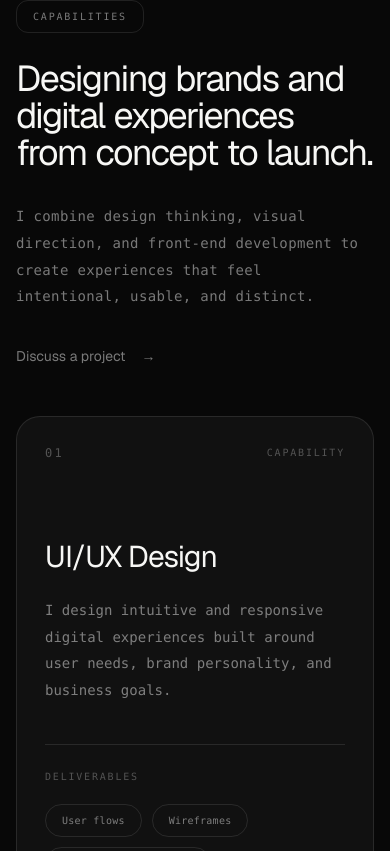
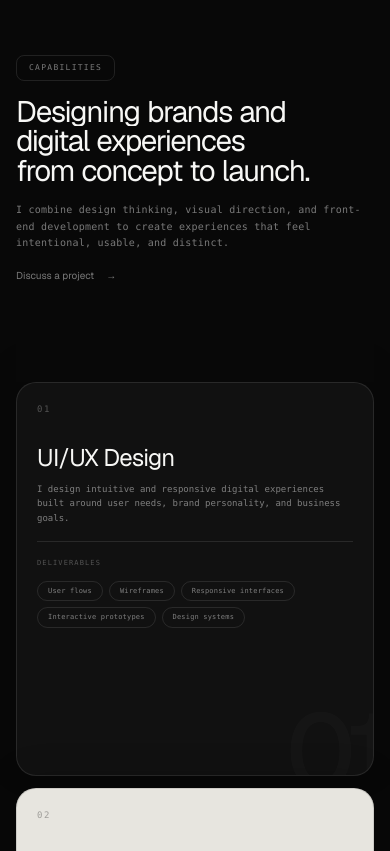
Before and after one commit to karllumabi/karl-portfolio, a Next.js app: page / in a window 390 px wide. Shown: the part 4173-5024 px from the top of the page. Built offline with nearby package versions, Linux system fonts and the light colour scheme.

Commit message:
Fix alternate portrait image path in AboutSection and enhance ServicesSection layout for better responsiveness

```diff
--- a/components/sections/AboutSection.tsx
+++ b/components/sections/AboutSection.tsx
@@ -14,7 +14,7 @@ import ExperienceItem, {
 const resumePath = "/files/Karl-Lumabi-Resume.pdf";
 
 const defaultPortrait = "/images/karl-about.png";
-const alternatePortrait = "/images/karl-about-hover.png";
+const alternatePortrait = "/images/karl-about-hover1.png";
 
 const experiences: Experience[] = [
   {
--- a/components/sections/ServicesSection.tsx
+++ b/components/sections/ServicesSection.tsx
@@ -1,3 +1,5 @@
+import type { CSSProperties } from "react";
+
 import Container from "../layout/Container";
 import AnimatedHeading from "../motion/AnimatedHeading";
 import MotionReveal from "../motion/MotionReveal";
@@ -59,14 +61,61 @@ export default function ServicesSection() {
   return (
     <section
       id="services"
-      className="scroll-mt-8 border-t border-[var(--border)] bg-[var(--page)] py-20 sm:py-28"
+      className="scroll-mt-8 overflow-visible border-t border-[var(--border)] bg-[var(--page)] py-10 lg:py-28"
     >
       <Container>
-        <div className="grid gap-12 lg:grid-cols-12 lg:gap-8">
-          <aside className="lg:col-span-5">
-            <div className="lg:sticky lg:top-8">
-              <MotionReveal y={20} duration={0.8}>
-                <span className="inline-flex rounded-xl border border-[var(--border)] px-4 py-2 font-mono text-[10px] uppercase tracking-[0.18em] text-[var(--muted)] sm:text-xs">
+        <div className="relative grid items-start overflow-visible lg:grid-cols-12 lg:gap-8">
+          {/*
+            MOBILE:
+            The sticky wrapper is one full viewport tall.
+            Its visible content occupies only the upper half.
+
+            DESKTOP:
+            It returns to the original left-column layout.
+          */}
+          <aside className="pointer-events-none col-start-1 row-start-1 self-stretch lg:pointer-events-auto lg:col-span-5 lg:col-start-auto lg:row-start-auto">
+            <div className="sticky top-0 z-40 h-svh lg:top-8 lg:h-[592px]">
+              <div className="pointer-events-auto flex h-[50svh] items-center bg-[var(--page)] pb-4 pt-3 lg:block lg:h-auto lg:bg-transparent lg:py-0">
+                <ServicesIntroduction />
+              </div>
+            </div>
+          </aside>
+
+          {/*
+            MOBILE:
+            The cards begin after the upper 50% of the screen.
+            They remain inside the lower half.
+
+            Both this card stack and the sticky introduction use
+            the same parent boundary, so Card 03 and the complete
+            introduction leave together.
+          */}
+          <div className="relative col-start-1 row-start-1 flex flex-col gap-3 overflow-visible pt-[50svh] lg:col-span-7 lg:col-start-auto lg:row-start-auto lg:gap-5 lg:pt-0">
+            {services.map((service, index) => (
+              <ServiceCard
+                key={service.number}
+                service={service}
+                index={index}
+              />
+            ))}
+
+            {/* Gives Card 03 time to remain fully visible */}
+            <div
+              aria-hidden="true"
+              className="h-[calc(50svh-28px)] sm:h-[calc(50svh-36px)] lg:h-[580px]"
+            />
+          </div>
+        </div>
+      </Container>
+    </section>
+  );
+}
+
+function ServicesIntroduction() {
+  return (
+    <div className="w-full">
+      <MotionReveal y={16} duration={0.8}>
+        <span className="inline-flex rounded-lg border border-[var(--border)] px-3 py-1.5 font-mono text-[8px] uppercase tracking-[0.16em] text-[var(--muted)] sm:rounded-xl sm:px-4 sm:py-2 sm:text-[10px] lg:text-xs">
           Capabilities
         </span>
       </MotionReveal>
@@ -79,21 +128,29 @@ export default function ServicesSection() {
         ]}
         delay={0.08}
         stagger={0.05}
-                className="mt-7 max-w-[650px] text-4xl font-normal leading-[1.02] tracking-[-0.045em] text-[var(--text)] sm:text-5xl lg:text-6xl"
+        className="mt-4 max-w-[650px] text-[clamp(1.75rem,7.6vw,2.4rem)] font-normal leading-[1.01] tracking-[-0.045em] text-[var(--text)] sm:mt-5 sm:text-[clamp(2.2rem,6.5vw,3.2rem)] lg:mt-7 lg:text-6xl"
       />
 
-              <MotionReveal delay={0.18} y={18} duration={0.75}>
-                <p className="mt-8 max-w-[540px] font-mono text-sm leading-[1.9] tracking-wide text-[var(--muted)] sm:text-base">
+      <MotionReveal
+        delay={0.18}
+        y={14}
+        duration={0.75}
+      >
+        <p className="mt-4 max-w-[540px] font-mono text-[9px] leading-[1.65] tracking-wide text-[var(--muted)] min-[390px]:text-[10px] sm:mt-5 sm:text-xs sm:leading-[1.75] lg:mt-8 lg:text-base lg:leading-[1.9]">
           I combine design thinking, visual direction, and front-end
           development to create experiences that feel intentional,
           usable, and distinct.
         </p>
       </MotionReveal>
 
-              <MotionReveal delay={0.26} y={18} duration={0.75}>
+      <MotionReveal
+        delay={0.26}
+        y={14}
+        duration={0.75}
+      >
         <a
           href="#contact"
-                  className="group mt-9 inline-flex items-center gap-4 text-sm text-[var(--muted)] hover:text-[var(--text)] sm:text-base"
+          className="group mt-4 inline-flex items-center gap-3 text-[10px] text-[var(--muted)] transition-colors duration-300 hover:text-[var(--text)] sm:mt-5 sm:text-xs lg:mt-9 lg:gap-4 lg:text-base"
         >
           Discuss a project
 
@@ -103,32 +160,122 @@ export default function ServicesSection() {
         </a>
       </MotionReveal>
     </div>
-          </aside>
+  );
+}
 
-          <div className="space-y-5 lg:col-span-7">
-            {services.map((service, index) => {
+function ServiceCard({
+  service,
+  index,
+}: {
+  service: Service;
+  index: number;
+}) {
   const isAccent = service.theme === "accent";
 
+  const cardStyle = {
+    /*
+      Mobile cards remain inside the lower half.
+
+      Card 01: 50svh + 8px
+      Card 02: 50svh + 18px
+      Card 03: 50svh + 28px
+
+      Card 03 bottom:
+      50svh + 28px + (50svh - 28px) = 100svh
+    */
+    "--card-top-mobile": `calc(50svh + ${8 + index * 10}px)`,
+    "--card-top-tablet": `calc(50svh + ${12 + index * 12}px)`,
+    "--card-top-desktop": `${32 + index * 16}px`,
+    zIndex: index + 1,
+  } as CSSProperties;
+
   return (
-                <MotionReveal
-                  key={service.number}
-                  delay={index * 0.1}
-                  y={30}
-                  duration={0.85}
-                  amount={0.12}
-                >
     <article
+      style={cardStyle}
       className={[
-                      "group relative min-h-[420px] overflow-hidden rounded-[24px] border p-7 transition-all duration-500 sm:rounded-[30px] sm:p-10 lg:min-h-[480px] lg:p-12",
+        "group sticky top-[var(--card-top-mobile)]",
+        "relative h-[calc(50svh-28px)] min-h-0 overflow-hidden rounded-[20px] border p-5",
+        "shadow-[0_-10px_36px_rgba(0,0,0,0.18)]",
+        "transition-[border-color,background-color,box-shadow] duration-700",
+        "ease-[cubic-bezier(0.22,1,0.36,1)]",
+
+        "sm:top-[var(--card-top-tablet)]",
+        "sm:h-[calc(50svh-36px)]",
+        "sm:rounded-[26px]",
+        "sm:p-7",
+
+        "lg:top-[var(--card-top-desktop)]",
+        "lg:h-[560px]",
+        "lg:min-h-[560px]",
+        "lg:rounded-[30px]",
+        "lg:p-12",
+        "lg:shadow-[0_-14px_50px_rgba(0,0,0,0.2)]",
+
         isAccent
-                        ? "border-[var(--accent-card-border)] bg-[var(--accent-card)] text-[var(--accent-card-text)]"
-                        : "border-[var(--border)] bg-[var(--surface)] text-[var(--text)] hover:border-[var(--border-strong)] hover:bg-[var(--surface-hover)]",
+          ? "border-[var(--accent-card-border)] bg-[var(--accent-card)] text-[var(--accent-card-text)] hover:shadow-[0_30px_80px_rgba(0,0,0,0.22)]"
+          : "border-[var(--border)] bg-[var(--surface)] text-[var(--text)] hover:border-[var(--border-strong)] hover:bg-[var(--surface-hover)] hover:shadow-[0_30px_80px_rgba(0,0,0,0.14)]",
       ].join(" ")}
     >
-                    <div className="flex items-start justify-between">
+      {/* Moving background glow */}
+      <div
+        aria-hidden="true"
+        className={[
+          "pointer-events-none absolute -right-32 -top-32 h-80 w-80 rounded-full blur-3xl",
+          "opacity-0 transition-all duration-1000",
+          "group-hover:-translate-x-12 group-hover:translate-y-12 group-hover:opacity-100",
+          isAccent
+            ? "bg-white/10"
+            : "bg-[var(--text)]/[0.04]",
+        ].join(" ")}
+      />
+
+      {/* Secondary glow */}
+      <div
+        aria-hidden="true"
+        className={[
+          "pointer-events-none absolute -bottom-40 -left-28 h-72 w-72 rounded-full blur-3xl",
+          "opacity-0 transition-all duration-1000 delay-100",
+          "group-hover:translate-x-12 group-hover:-translate-y-10 group-hover:opacity-100",
+          isAccent
+            ? "bg-black/10"
+            : "bg-[var(--text)]/[0.035]",
+        ].join(" ")}
+      />
+
+      {/* Animated top line */}
+      <div
+        aria-hidden="true"
+        className={[
+          "pointer-events-none absolute left-0 top-0 h-px w-full",
+          "origin-left scale-x-0 transition-transform duration-700",
+          "ease-[cubic-bezier(0.22,1,0.36,1)]",
+          "group-hover:scale-x-100",
+          isAccent
+            ? "bg-[var(--accent-card-text)]/50"
+            : "bg-[var(--text)]/50",
+        ].join(" ")}
+      />
+
+      {/* Light sweep */}
+      <div
+        aria-hidden="true"
+        className={[
+          "pointer-events-none absolute inset-y-0 -left-1/2 w-1/3 skew-x-[-18deg]",
+          "opacity-0 blur-xl transition-all duration-1000",
+          "group-hover:left-[120%] group-hover:opacity-100",
+          isAccent
+            ? "bg-gradient-to-r from-transparent via-white/15 to-transparent"
+            : "bg-gradient-to-r from-transparent via-white/10 to-transparent",
+        ].join(" ")}
+      />
+
+      {/* Card number */}
+      <div className="relative z-10">
         <p
           className={[
-                          "font-mono text-xs tracking-[0.2em]",
+            "font-mono text-[9px] tracking-[0.18em] sm:text-[10px] lg:text-xs",
+            "transition-transform duration-500",
+            "group-hover:translate-x-1",
             isAccent
               ? "text-[var(--accent-card-soft)]"
               : "text-[var(--muted-light)]",
@@ -136,27 +283,23 @@ export default function ServicesSection() {
         >
           {service.number}
         </p>
+      </div>
+
+      {/* Main content */}
+      <div className="relative z-10 mt-7 sm:mt-10 lg:mt-24">
+        <div className="overflow-hidden">
+          <h3 className="max-w-[620px] text-2xl font-normal leading-[1.05] tracking-[-0.035em] transition-transform duration-700 ease-[cubic-bezier(0.22,1,0.36,1)] group-hover:translate-x-2 sm:text-3xl lg:text-5xl">
+            {service.title}
+          </h3>
+        </div>
 
         <p
           className={[
-                          "font-mono text-[10px] uppercase tracking-[0.18em]",
-                          isAccent
-                            ? "text-[var(--accent-card-soft)]"
-                            : "text-[var(--muted-light)]",
-                        ].join(" ")}
-                      >
-                        Capability
-                      </p>
-                    </div>
-
-                    <div className="mt-20 sm:mt-24 lg:mt-28">
-                      <h3 className="max-w-[620px] text-3xl font-normal leading-[1.08] tracking-[-0.035em] sm:text-4xl lg:text-5xl">
-                        {service.title}
-                      </h3>
-
-                      <p
-                        className={[
-                          "mt-6 max-w-[600px] font-mono text-sm leading-[1.9] sm:text-base",
+            "mt-3 max-w-[600px] font-mono text-[9px] leading-[1.6]",
+            "transition-transform duration-700",
+            "group-hover:translate-x-2",
+            "sm:mt-4 sm:text-[11px] sm:leading-[1.7]",
+            "lg:mt-6 lg:text-base lg:leading-[1.9]",
             isAccent
               ? "text-[var(--accent-card-muted)]"
               : "text-[var(--muted)]",
@@ -166,17 +309,21 @@ export default function ServicesSection() {
         </p>
       </div>
 
+      {/* Deliverables */}
       <div
         className={[
-                        "mt-10 border-t pt-6",
+          "relative z-10 mt-4 border-t pt-4 sm:mt-5 sm:pt-5 lg:mt-8 lg:pt-6",
+          "transition-colors duration-500",
           isAccent
             ? "border-[var(--accent-card-border)]"
-                          : "border-[var(--border)]",
+            : "border-[var(--border)] group-hover:border-[var(--border-strong)]",
         ].join(" ")}
       >
         <p
           className={[
-                          "font-mono text-[10px] uppercase tracking-[0.18em]",
+            "font-mono text-[7px] uppercase tracking-[0.16em] sm:text-[8px] lg:text-[10px]",
+            "transition-transform duration-500",
+            "group-hover:translate-x-1",
             isAccent
               ? "text-[var(--accent-card-soft)]"
               : "text-[var(--muted-light)]",
@@ -185,27 +332,45 @@ export default function ServicesSection() {
           Deliverables
         </p>
 
-                      <div className="mt-5 flex flex-wrap gap-2.5">
-                        {service.deliverables.map((deliverable) => (
+        <div className="mt-3 flex flex-wrap gap-1.5 sm:mt-4 sm:gap-2 lg:mt-5 lg:gap-2.5">
+          {service.deliverables.map(
+            (deliverable, deliverableIndex) => (
               <span
                 key={deliverable}
                 className={[
-                              "rounded-full border px-4 py-2 font-mono text-[10px] tracking-wide sm:text-xs",
+                  "rounded-full border px-2.5 py-1 font-mono text-[7px] tracking-wide",
+                  "transition-[transform,border-color,background-color,color] duration-500",
+                  "group-hover:-translate-y-1",
+                  "sm:px-3 sm:py-1.5 sm:text-[9px]",
+                  "lg:px-4 lg:py-2 lg:text-xs",
                   isAccent
-                                ? "border-[var(--accent-card-border)] text-[var(--accent-card-muted)]"
-                                : "border-[var(--border)] text-[var(--muted)] group-hover:border-[var(--border-strong)]",
+                    ? "border-[var(--accent-card-border)] text-[var(--accent-card-muted)] group-hover:bg-white/10"
+                    : "border-[var(--border)] text-[var(--muted)] group-hover:border-[var(--border-strong)] group-hover:bg-[var(--surface-soft)] group-hover:text-[var(--text)]",
                 ].join(" ")}
+                style={{
+                  transitionDelay: `${deliverableIndex * 55}ms`,
+                }}
               >
                 {deliverable}
               </span>
-                        ))}
+            ),
+          )}
         </div>
       </div>
 
+      {/* Large number */}
       <span
         aria-hidden="true"
         className={[
-                        "pointer-events-none absolute -bottom-12 -right-3 text-[170px] font-medium leading-none tracking-[-0.08em] opacity-10 transition-transform duration-700 group-hover:-translate-y-3 sm:text-[220px]",
+          "pointer-events-none absolute -bottom-7 -right-2",
+          "text-[105px] font-medium leading-none tracking-[-0.08em]",
+          "opacity-[0.08]",
+          "transition-all duration-1000",
+          "ease-[cubic-bezier(0.22,1,0.36,1)]",
+          "group-hover:-translate-x-3 group-hover:-translate-y-6",
+          "group-hover:rotate-[-4deg] group-hover:opacity-[0.14]",
+          "sm:-bottom-9 sm:text-[145px]",
+          "lg:-bottom-12 lg:-right-3 lg:text-[220px]",
           isAccent
             ? "text-[var(--accent-card-soft)]"
             : "text-[var(--muted-light)]",
@@ -213,13 +378,23 @@ export default function ServicesSection() {
       >
         {service.number}
       </span>
+
+      {/* Corner detail */}
+      <div
+        aria-hidden="true"
+        className={[
+          "pointer-events-none absolute bottom-4 left-4",
+          "h-4 w-4 border-b border-l opacity-0",
+          "translate-x-2 translate-y-2",
+          "transition-all duration-500",
+          "group-hover:translate-x-0 group-hover:translate-y-0 group-hover:opacity-60",
+          "sm:bottom-5 sm:left-5",
+          "lg:bottom-7 lg:left-7 lg:h-5 lg:w-5",
+          isAccent
+            ? "border-[var(--accent-card-soft)]"
+            : "border-[var(--muted-light)]",
+        ].join(" ")}
+      />
     </article>
-                </MotionReveal>
-              );
-            })}
-          </div>
-        </div>
-      </Container>
-    </section>
   );
 }
```
Lines whose indentation alone changed are shown as unchanged.
